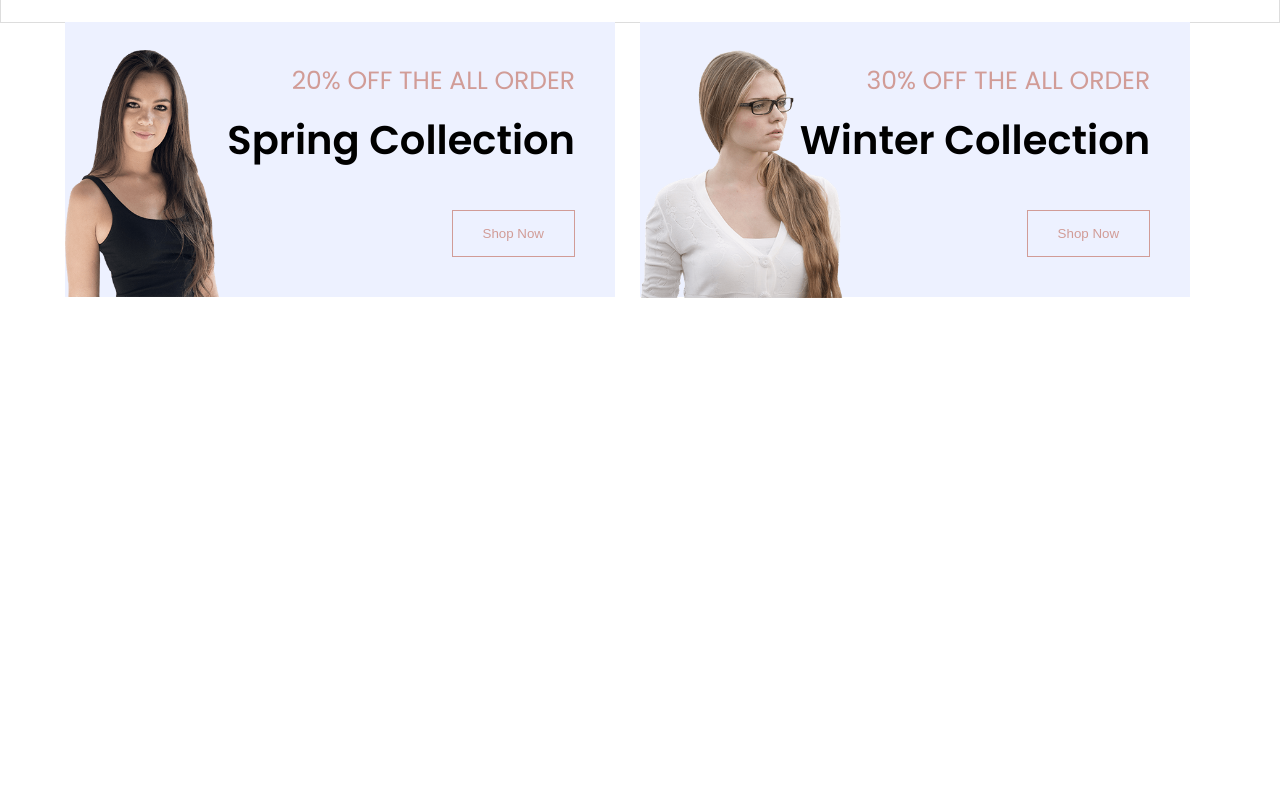
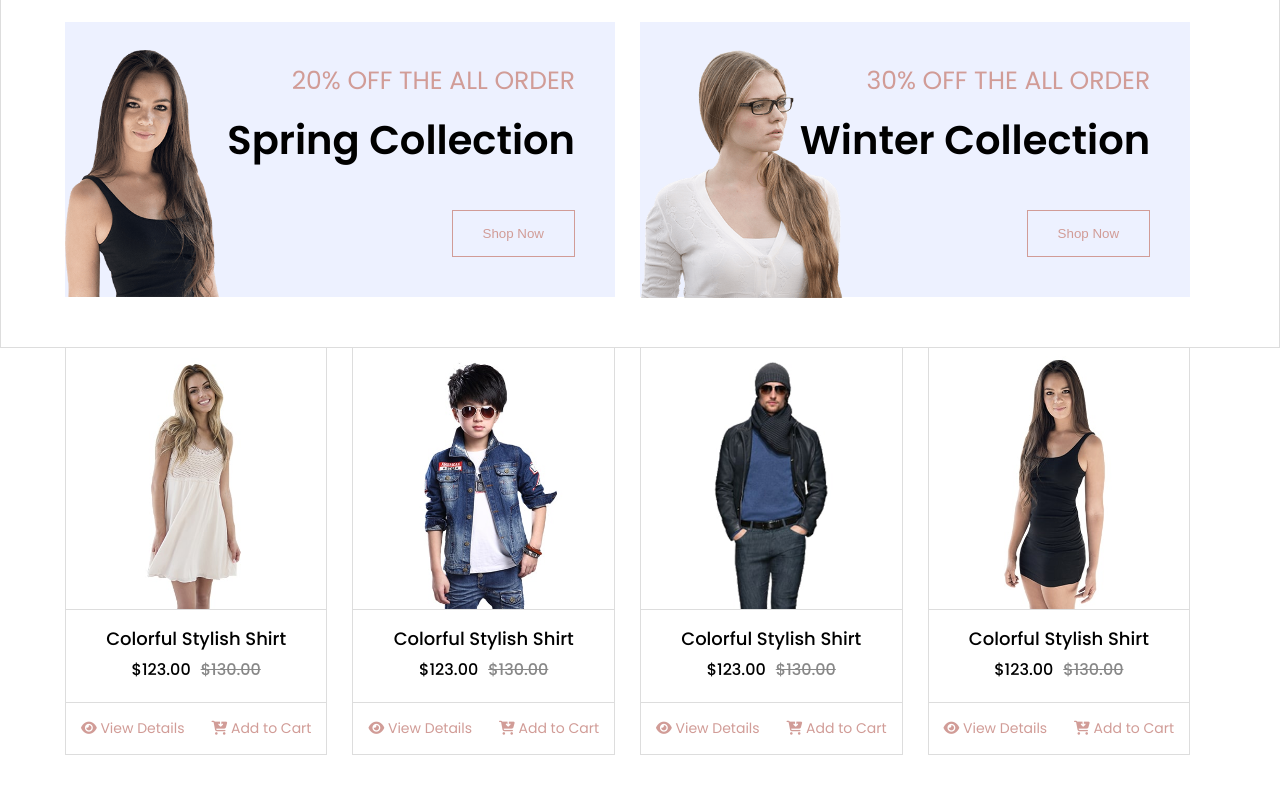
Before and after one commit to adityapratap52/e-commerce, a plain HTML site: page index.html in a window 1280 px wide. Shown: the part 1177-1982 px from the top of the page. Before the commit the page ends 1524 px from the top, so only its background shows below. Drawn offline with Linux system fonts and the light colour scheme.

Commit message:
create cart options for add to cart and view cart

```diff
--- a/index.html
+++ b/index.html
@@ -194,6 +194,104 @@
                 </div>
             </div>
         </div>
+        <div class="wrapper next-row">
+            <div class="w-25 arrange-left">
+                <div class="cart">
+                    <div>
+                        <img src="images/product-1.jpg" alt="product-1">
+                    </div>
+                    <div class="cart-details">
+                        <h6 class="name-head">Colorful Stylish Shirt</h6>
+                        <div class="cart-price">
+                            <h6 class="current">$123.00</h6>
+                            <h6 class="last">$130.00</h6>
+                        </div>
+                    </div>
+                    <div class="cart-footer">
+                        <a href="#">
+                            <i class="fa-solid fa-eye"></i>
+                            View Details
+                        </a>
+                        <a href="#">
+                            <i class="fa-solid fa-cart-arrow-down"></i>
+                            Add to Cart
+                        </a>
+                    </div>
+                </div>
+            </div>
+            <div class="w-25 arrange-left">
+                <div class="cart">
+                    <div>
+                        <img src="images/product-2.jpg" alt="product-2">
+                    </div>
+                    <div class="cart-details">
+                        <h6 class="name-head">Colorful Stylish Shirt</h6>
+                        <div class="cart-price">
+                            <h6 class="current">$123.00</h6>
+                            <h6 class="last">$130.00</h6>
+                        </div>
+                    </div>
+                    <div class="cart-footer">
+                        <a href="#">
+                            <i class="fa-solid fa-eye"></i>
+                            View Details
+                        </a>
+                        <a href="#">
+                            <i class="fa-solid fa-cart-arrow-down"></i>
+                            Add to Cart
+                        </a>
+                    </div>
+                </div>
+            </div>
+            <div class="w-25 arrange-left">
+                <div class="cart">
+                    <div>
+                        <img src="images/product-3.jpg" alt="product-3">
+                    </div>
+                    <div class="cart-details">
+                        <h6 class="name-head">Colorful Stylish Shirt</h6>
+                        <div class="cart-price">
+                            <h6 class="current">$123.00</h6>
+                            <h6 class="last">$130.00</h6>
+                        </div>
+                    </div>
+                    <div class="cart-footer">
+                        <a href="#">
+                            <i class="fa-solid fa-eye"></i>
+                            View Details
+                        </a>
+                        <a href="#">
+                            <i class="fa-solid fa-cart-arrow-down"></i>
+                            Add to Cart
+                        </a>
+                    </div>
+                </div>
+            </div>
+            <div class="w-25 arrange-left">
+                <div class="cart">
+                    <div>
+                        <img src="images/product-4.jpg" alt="product-4">
+                    </div>
+                    <div class="cart-details">
+                        <h6 class="name-head">Colorful Stylish Shirt</h6>
+                        <div class="cart-price">
+                            <h6 class="current">$123.00</h6>
+                            <h6 class="last">$130.00</h6>
+                        </div>
+                    </div>
+                    <div class="cart-footer">
+                        <a href="#">
+                            <i class="fa-solid fa-eye"></i>
+                            View Details
+                        </a>
+                        <a href="#">
+                            <i class="fa-solid fa-cart-arrow-down"></i>
+                            Add to Cart
+                        </a>
+                    </div>
+                </div>
+            </div>
+        </div>
     </div>
 </body>
 
--- a/style.css
+++ b/style.css
@@ -261,3 +261,55 @@
     background-color: transparent;
     cursor: pointer;
 }
+
+/* card option below from second banner */
+.cart {
+    border: 1px solid #ddd;
+    margin-right: 25px;
+    margin-bottom: 50px;
+}
+
+.cart img {
+    width: 100%;
+}
+
+.cart .cart-details {
+    border-top: 1px solid #ddd;
+    border-bottom: 1px solid #ddd;
+    padding: 15px;
+}
+
+.cart .cart-details .name-head {
+    margin: 0;
+    text-align: center;
+    font-size: 18px;
+    font-weight: 500;
+}
+
+.cart .cart-details .cart-price {
+    display: flex;
+    justify-content: center;
+}
+
+.cart .cart-price h6 {
+    font-size: 16px;
+    margin: 0;
+    padding: 5px;
+    font-weight: 500;
+}
+
+.cart .cart-price h6.last {
+    text-decoration: line-through;
+    color: #888;
+}
+
+.cart .cart-footer {
+    display: flex;
+    justify-content: space-between;
+    padding: 15px;
+}
+
+.cart .cart-footer a {
+    color: #d19c97;
+    font-size: 14px;
+}
```
